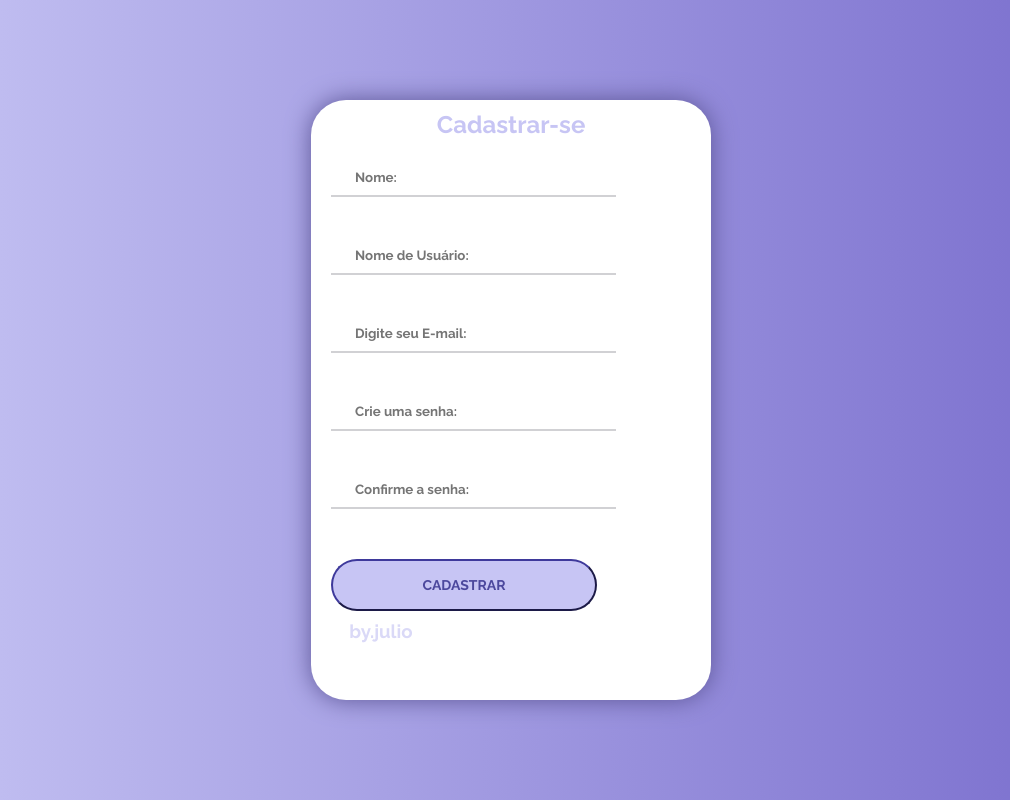
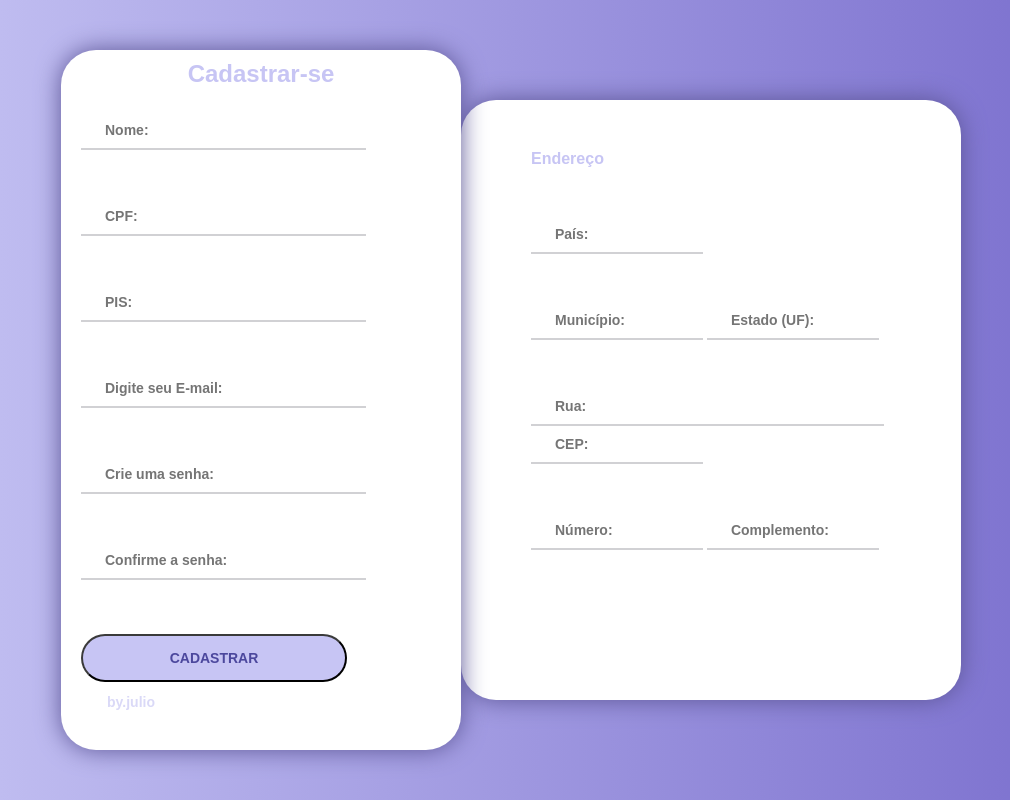
Before and after one commit to juliogns/python, a Django app: page /create/ in a window 1280 px wide. Shown: the whole page, without its empty margins (129-1139 px from the left). Run offline with Django 4.2, Linux system fonts and the light colour scheme.

Commit message:
address table visual added

```diff
--- a/app/static/css/style.css
+++ b/app/static/css/style.css
@@ -4,22 +4,31 @@
 	box-sizing: border-box;
 	margin: 0;
 	padding: 0;
-	font-family: Raleway, sans-serif;
+	font-family: "Century Gothic", CenturyGothic, AppleGothic, sans-serif;
+	font-size: 14px;
 }
+
 
 body {
 	background: linear-gradient(90deg, #C7C5F4, #776BCC);
 }
 
-.login__title{
+.login__title {
 	display: flex;
-    align-items: center;
 	justify-content: center;
 	padding-top: 10px;
 	padding-right: 20px;
 	font-size: x-large;
 	color: #C7C5F4;
+}
 
+.login__title2 {
+	display: flex;
+	justify-content: left;
+	padding-top: 50px;
+	padding-bottom: 24px;
+	font-size: medium;
+	color: #C7C5F4;
 }
 
 .container {
@@ -31,10 +40,18 @@ body {
 
 .screen {
 	padding-left: 20px;
-	background: white;
+	background: rgb(255, 255, 255);
 	position: relative;
+	height: 700px;
+	width: 400px;
+	box-shadow: 0px 0px 24px #5C5696;
+	border-radius: 35px;
+}
+
+.screen2 {
+	background: #ffffff;
 	height: 600px;
-	width: 400px;
+	width: 500px;
 	box-shadow: 0px 0px 24px #5C5696;
 	border-radius: 35px;
 }
@@ -45,6 +62,10 @@ body {
 	height: 100%;
 }
 
+.screen__content2 {
+	padding-left: 70px;
+}
+
 .login {
 	width: 320px;
 	padding: 30px;
@@ -52,15 +73,26 @@ body {
 }
 
 .login__field {
-	padding: 20px 0px;
+	padding: 24px 0px;
 	position: relative;
 }
 
-.login__icon {
-	position: absolute;
-	top: 30px;
-	color: #7875B5;
+.login__field2 {
+	padding: 24px 0px;
+	position: relative;
 }
+
+input::-webkit-outer-spin-button,
+input::-webkit-inner-spin-button {
+	-webkit-appearance: none;
+	margin: 0;
+}
+/*tirar spin de seta do campo nos outros navegadores*/
+
+input[type=number] {
+	-moz-appearance: textfield;
+}
+/*tirar spin de seta do campo no firefox*/
 
 .login__input {
 	border: none;
@@ -73,17 +105,44 @@ body {
 	transition: .2s;
 }
 
+.login__input2 {
+	border: none;
+	border-bottom: 2px solid #D1D1D4;
+	background: none;
+	padding: 10px;
+	padding-left: 24px;
+	font-weight: 700;
+	width: 40%;
+	transition: .2s;
+}
+
+.login__input2rua {
+	border: none;
+	border-bottom: 2px solid #D1D1D4;
+	background: none;
+	padding: 10px;
+	padding-left: 24px;
+	font-weight: 700;
+	width: 82%;
+	transition: .2s;
+}
+
 .login__input:hover {
+	outline: none;
+	border-bottom-color: #6A679E;
+}
+
+.login__input2:hover {
 	outline: none;
 	border-bottom-color: #6A679E;
 }
 
 .login__submit {
 	background: #C7C5F4;
-    border-color: #3e399b;
+	border-color: #3a3a3a;
 	font-size: 14px;
 	margin-top: 30px;
-    padding: 16px;
+	padding: 14px;
 	justify-content: center;
 	border-radius: 26px;
 	text-transform: uppercase;
@@ -94,7 +153,7 @@ body {
 	transition: .2s;
 }
 
-.button__text{
+.button__text {
 	align-items: center;
 	justify-items: center;
 }
@@ -114,10 +173,10 @@ body {
 	padding-left: 30px;
 	height: 30px;
 	width: 70px;
-	color:#dad9f7;
+	color: #dad9f7;
 }
 
-.alert{
+.alert {
 	display: flex;
 	align-items: left;
 	justify-content: left;
@@ -125,7 +184,7 @@ body {
 	color: rgb(255, 0, 0);
 }
 
-.alert2{
+.alert2 {
 	display: flex;
 	align-items: left;
 	justify-content: left;
--- /dev/null
+++ b/app/static/js/javascript.js
@@ -0,0 +1,27 @@
+var input = document.querySelector('#cpf')
+var input2 = document.querySelector('#cep')
+var input3 = document.querySelector('#pis')
+
+input.addEventListener('keypress', () => {
+    let inputLength = input.value.length
+    if (inputLength == 3 || inputLength == 7) {
+        input.value += '.'
+    }else if (inputLength == 11) {
+        input.value += '-'
+    }
+})
+
+input2.addEventListener('keypress', () => {
+    let input2Length = input2.value.length
+    if (input2Length == 5) {
+        input2.value += '-'
+    }})
+
+input3.addEventListener('keypress', () => {
+    let input3Length = input3.value.length
+    if (input3Length == 3 || input3Length == 9) {
+        input3.value += '.'
+    }else if (input3Length == 12) {
+        input3.value += '-'
+    }
+})
--- a/app/templates/create.html
+++ b/app/templates/create.html
@@ -15,25 +15,34 @@
                     </div>
 
                     <div class="login__field">
+                        <i class="login__icon fas fa-user"></i>
+                        <input class="login__input" type="text" autocomplete="off" maxlength="14" name="cpf" id="cpf"
+                            placeholder="CPF:">
+                    </div>
+
+                    <div class="login__field">
                         <i class="login__icon fas fa-lock"></i>
-                            <input class="login__input" type="text" name="user" id="user" placeholder="Nome de Usuário:">
+                        <input class="login__input" type="text" autocomplete="off" maxlength="14" name="pis" id="pis"
+                            placeholder="PIS:">
                     </div>
 
                     <div class="login__field">
                         <i class="login__icon fas fa-user"></i>
-                            <input class="login__input" type="email" name="email" id="email" placeholder="Digite seu E-mail:">
+                        <input class="login__input" type="email" name="email" id="email"
+                            placeholder="Digite seu E-mail:">
                     </div>
 
                     <div class="login__field">
                         <i class="login__icon fas fa-user"></i>
-                            <input class="login__input" type="password" name="password" id="password" placeholder="Crie uma senha:">
+                        <input class="login__input" type="password" name="password" id="password"
+                            placeholder="Crie uma senha:">
                     </div>
 
                     <div class="login__field">
                         <i class="login__icon fas fa-user"></i>
-                            <input class="login__input" type="password" name="password-conf" id="password-conf" placeholder="Confirme a senha:">
+                        <input class="login__input" type="password" name="password-conf" id="password-conf"
+                            placeholder="Confirme a senha:">
                     </div>
-
                     {% if msg %}
                     <div class="alert {{class}}">
                         {{msg}}
@@ -47,12 +56,47 @@
                     <button class="button login__submit">
                         <span class="button__text">Cadastrar</span>
                     </button>
-                    </form>
                     <div class="by">
                         <h3>by.julio</h3>
                     </div>
+                </form>
             </div>
         </div>
+        <d  iv class="screen2">
+            <div class="screen__content2">
+                <form class="login2">
+                    <h2 class="login__title2">Endereço</h2>
+
+                    <div class="login__field2">
+                        <i class="login__icon fas fa-user"></i>
+                        <input class="login__input2" type="text" name="pais" id="pais" placeholder="País:">
+                    </div>
+                    <div class="login__field2">
+                        <i class="login__icon fas fa-user"></i>
+                        <input class="login__input2" type="text" name="municipio" id="municipio"
+                            placeholder="Município:">
+                        <i class="login__icon fas fa-user"></i>
+                        <input class="login__input2" type="text" name="uf" id="uf" maxlength="2"
+                            placeholder="Estado (UF):">
+                    </div>
+                    <div class="login__field2">
+                        <i class="login__icon fas fa-user"></i>
+                        <input class="login__input2rua" type="text" name="rua" id="rua" placeholder="Rua:"><br>
+                        <i class="login__icon fas fa-user"></i>
+                        <input class="login__input2" type="text" autocomplete="off" maxlength="9" name="cep" id="cep"
+                            placeholder="CEP:">
+                    </div>
+                    <div class="login__field2">
+                        <i class="login__icon fas fa-user"></i>
+                        <input class="login__input2" type="number" name="num" id="num" placeholder="Número:">
+                        <i class="login__icon fas fa-user"></i>
+                        <input class="login__input2" type="text" name="complemento" id="complemento"
+                            placeholder="Complemento:">
                     </div>
                 </form>
+            </div>
+        </d>
+    </div>
+</form>
+<script src="app/static/js/javascript.js"></script>
 {% endblock %}
--- a/app/views.py
+++ b/app/views.py
@@ -9,7 +9,7 @@ from django.contrib.auth.forms import PasswordChangeForm
 from django.views.generic.edit import UpdateView
 
 
-# Create your views here.
+#Home
 def home(request):
     return render(request, 'home.html')
 
@@ -24,7 +24,7 @@ def store(request):
         data['msg'] = 'As senhas não coincidem!'
         data['class'] = 'alert-danger'
     else:
-        user = User.objects.create_user(request.POST['name'], request.POST['email'], request.POST['password'])
+        user = User.objects.create_user(request.POST['name'], request.POST['email'], request.POST['password'], )
         user.first_name = request.POST['name']
         user.save()
         data['msg2'] = 'Usuário cadastrado com sucesso!'
@@ -57,7 +57,7 @@ def logouts(request):
 def dashboard(request):
     return render(request, 'dashboard/home.html')
 
-#Formulário de cadastro de usuários
+#Formulário de troca de senha
 def changePasswordPanel(request):
     return render(request, 'dashboard/change-password-panel.html')
 
```
Lines whose indentation alone changed are shown as unchanged.
